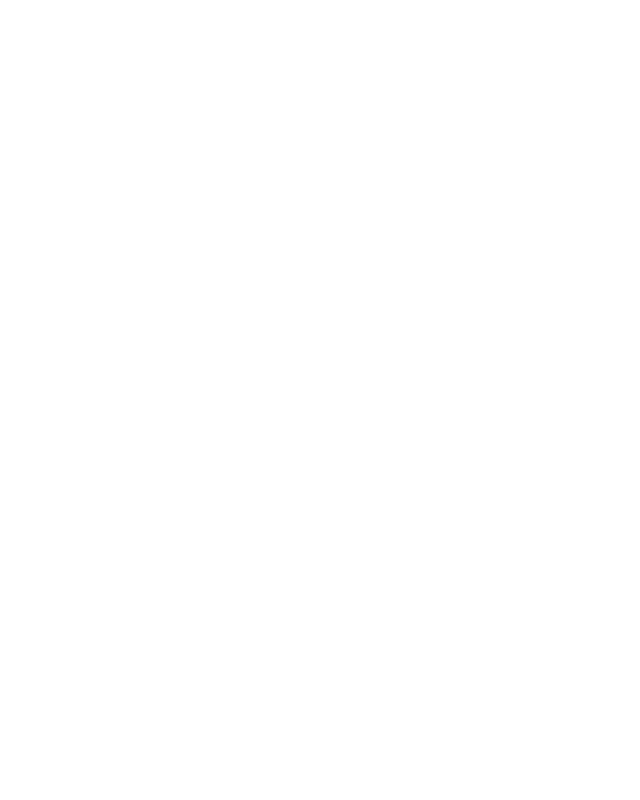
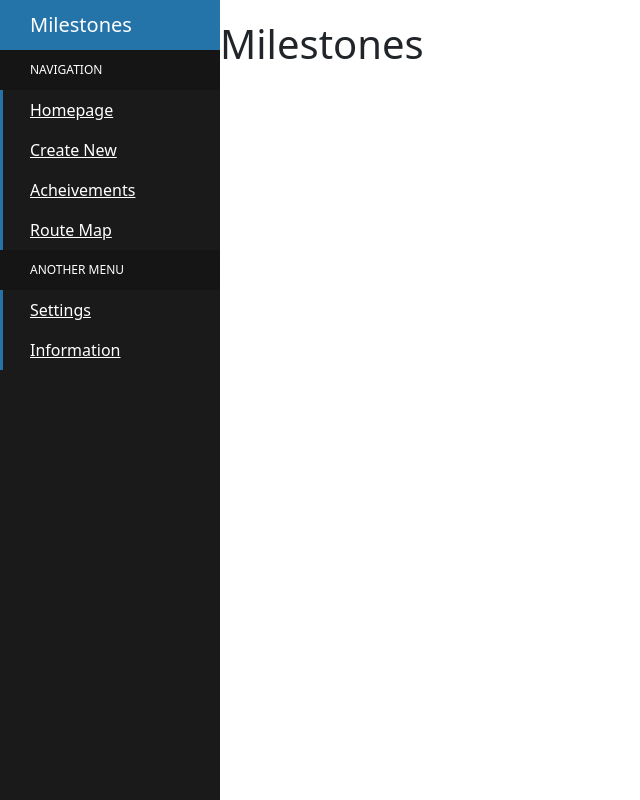
Before and after one commit to SE-Project-Team/Healify, a React (Create React App) app in the folder healify/: page /Milestones in a window 1280 px wide. Shown: the whole page, without its empty margins (0-640 px from the left). Built offline with nearby package versions, Linux system fonts and the light colour scheme.

Commit message:
mycommit

```diff
--- a/healify/src/App.js
+++ b/healify/src/App.js
@@ -5,6 +5,7 @@ import { Signup } from "./Components/Signup";
 import { Registration } from "./Components/Registration";
 import { Quiz } from "./Components/Quiz";
 import { Memes } from "./Components/Memes";
+import { Milestones } from "./Components/Milsestones";
 import "./App.css";
 function App() {
   return (
@@ -26,6 +27,9 @@ function App() {
           <Route path="/Memes">
             <Memes />
           </Route>
+          <Route path="/Milestones">
+            <Milestones />
+          </Route>
         </Switch>
       </Router>
     </div>
--- /dev/null
+++ b/healify/src/Components/Milestones.module.css
@@ -0,0 +1,84 @@
+.sidebar-container {
+  position: fixed;
+  width: 220px;
+  height: 100%;
+  left: 0;
+  overflow-x: hidden;
+  overflow-y: auto;
+  background: #1a1a1a;
+  color: #fff;
+}
+
+.content-container {
+  padding-top: 20px;
+}
+
+.sidebar-logo {
+  padding: 10px 15px 10px 30px;
+  font-size: 20px;
+  background-color: #2574a9;
+}
+
+.sidebar-navigation {
+  padding: 0;
+  margin: 0;
+  list-style-type: none;
+  position: relative;
+}
+
+.sidebar-navigation li {
+  background-color: transparent;
+  position: relative;
+  display: inline-block;
+  width: 100%;
+  line-height: 20px;
+}
+
+.sidebar-navigation li a {
+  padding: 10px 15px 10px 30px;
+  display: block;
+  color: #fff;
+}
+
+.sidebar-navigation li .fa {
+  margin-right: 10px;
+}
+
+.sidebar-navigation li a:active,
+.sidebar-navigation li a:hover,
+.sidebar-navigation li a:focus {
+  text-decoration: none;
+  outline: none;
+}
+
+.sidebar-navigation li::before {
+  background-color: #2574a9;
+  position: absolute;
+  content: "";
+  height: 100%;
+  left: 0;
+  top: 0;
+  -webkit-transition: width 0.2s ease-in;
+  transition: width 0.2s ease-in;
+  width: 3px;
+  z-index: -1;
+}
+
+.sidebar-navigation li:hover::before {
+  width: 100%;
+}
+
+.sidebar-navigation .header {
+  font-size: 12px;
+  text-transform: uppercase;
+  background-color: #151515;
+  padding: 10px 15px 10px 30px;
+}
+
+.sidebar-navigation .header::before {
+  background-color: transparent;
+}
+
+.content-container {
+  padding-left: 220px;
+}
--- /dev/null
+++ b/healify/src/Components/Milsestones.js
@@ -0,0 +1,58 @@
+import React from "react";
+import styles from "./Milestones.module.css";
+export const Milestones = () => {
+  return (
+      <div>
+         <div className={styles["sidebar-container"]}>
+  <div className={styles["sidebar-logo"]}>
+    Milestones
+  </div>
+  <ul className={styles["sidebar-navigation"]}>
+    <li className={styles.header}>Navigation</li>
+    <li>
+      <a href="#">
+        <i className="styles.fa fa-home" aria-hidden="true"></i> Homepage
+      </a>
+    </li>
+    <li>
+      <a href="#">
+        <i className="fa fa-tachometer" aria-hidden="true"></i> Create New
+      </a>
+    </li>
+    <li>
+      <a href="#">
+        <i className="fa fa-tachometer" aria-hidden="true"></i> Acheivements
+      </a>
+    </li>
+    <li>
+      <a href="#">
+        <i className="fa fa-tachometer" aria-hidden="true"></i> Route Map
+      </a>
+    </li>
+    <li className={styles.header}>Another Menu</li>
+    <li>
+      <a href="#">
+        <i className="fa fa-cog" aria-hidden="true"></i> Settings
+      </a>
+    </li>
+    <li>
+      <a href="#">
+        <i className="fa fa-info-circle" aria-hidden="true"></i> Information
+      </a>
+    </li>
+  </ul>
+</div>
+
+<div className={styles["content-container"]}>
+
+  <div className={styles["container-fluid"]}>
+    <div className={styles.jumbotron}>
+      <h1> Milestones</h1>
+    </div>
+
+  </div>
+</div>
+      </div>
+      );
+
+}
```
Also changed, not shown: 1 other file (tests, documents, lock files or other folders).
